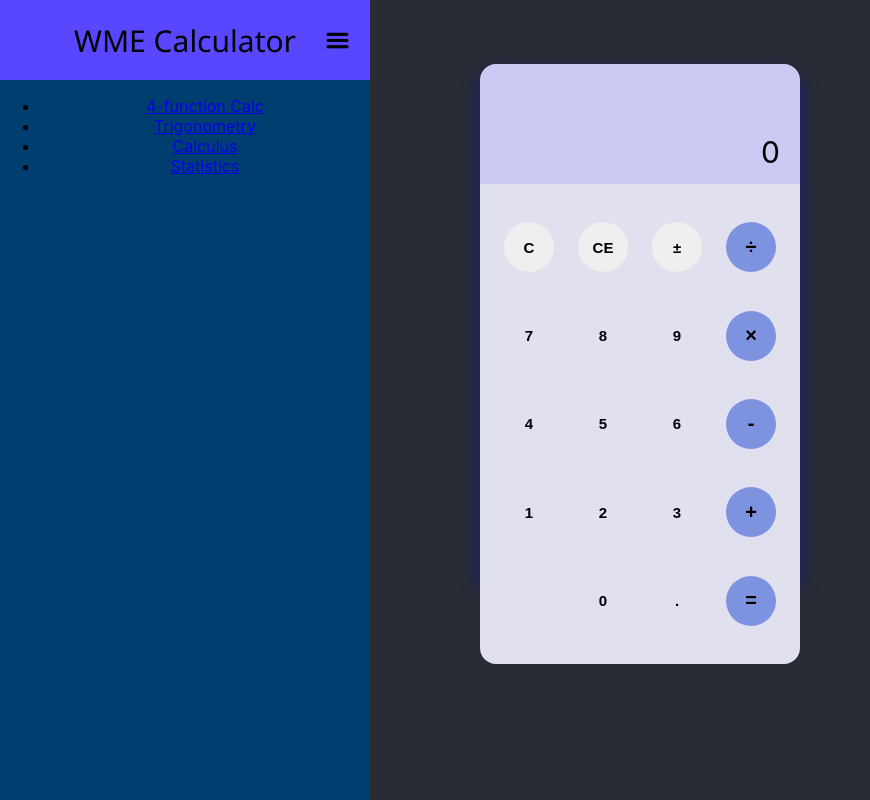
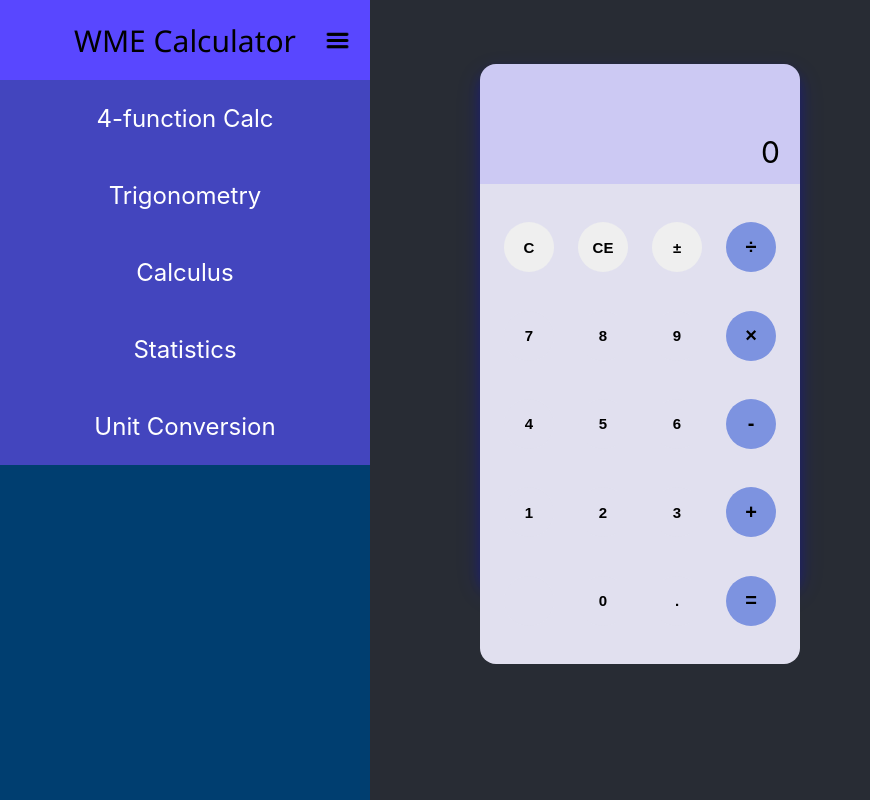
Before and after one commit to WaddyLeonvil/ReactCalculator, a React (Create React App) app: page / in a window 1280 px wide. Shown: the whole page, without its empty margins (0-870 px from the left). Built offline with nearby package versions, Linux system fonts and the light colour scheme.

Commit message:
Added side menu options
Added options on side menu to switch between different pages with different components

```diff
--- a/src/App.js
+++ b/src/App.js
@@ -2,6 +2,7 @@ import './App.css';
 import {BrowserRouter as Router, Routes, Route} from "react-router-dom";
 import {Calculator} from "./Components/Calculator";
 import {Sidebar} from "./Components/Sidebar";
+import {Trig} from "./Components/Trig";
 
 function App() {
   return (
@@ -9,7 +10,8 @@ function App() {
       <Router>
         <Sidebar />
         <Routes>
-          <Route path="/" exact element={<Calculator/>} />
+          <Route path="/" exact element={<Calculator />} />
+          <Route path="/trig" exact element={<Trig />} />
         </Routes>
       </Router>
     </div>
--- a/src/Components/Calculator.css
+++ b/src/Components/Calculator.css
@@ -46,8 +46,8 @@
 #keys {
     height: 60vh;
     display: grid;
-    grid-template-columns: auto auto auto auto;
-    grid-template-rows: auto auto auto auto auto;
+    grid-template-columns: repeat(4, auto);
+    grid-template-rows: repeat(5, auto);
     justify-content: space-evenly;
     justify-items: center;
     align-content: space-evenly;
--- a/src/Components/Sidebar.css
+++ b/src/Components/Sidebar.css
@@ -5,6 +5,7 @@
     left: 0px;
     position: fixed;
     transition: left 1s ease;
+    z-index: 999;
 }
 
 .sidebar.hidden {
@@ -22,6 +23,27 @@
     align-items: center;
     display: flex;
     font-size: 30px;
+}
+
+.nav-item {
+    width: 100%;
+    left: 0px;
+    padding: 24px 0px;
+    display: inline-block;
+    background-color: #4345be;
+    justify-content: center;
+    align-items: center;
+    transition: all 0.2s;
+}
+
+.nav-item:hover {
+    background-color: #272972;
+}
+
+.nav-links {
+    text-decoration: none;
+    color: white;
+    font-size: 24px;
 }
 
 img {
--- a/src/Components/Sidebar.js
+++ b/src/Components/Sidebar.js
@@ -17,28 +17,32 @@ export function Sidebar() {
                 <img src={menuBars} alt="" onClick={handleClick}/>
                 WME Calculator
             </div>
-            <ul className="nav-menu">
-                <li className="nav-item">
+
             <Link to='/' className='nav-links'>
+                <div className="nav-item">
                     4-function Calc
+                </div>
             </Link>
-                </li>
-                <li className="nav-item">
             <Link to='/trig' className='nav-links'>
+                <div className="nav-item">
                     Trigonometry
+                </div>
             </Link>
-                </li>
-                <li className="nav-item">
             <Link to='/calc' className='nav-links'>
+                <div className="nav-item">
                     Calculus
+                </div>
             </Link>
-                </li>
-                <li className="nav-item">
             <Link to='/stats' className='nav-links'>
+                <div className="nav-item">
                     Statistics
+                </div>
             </Link>
-                </li>
-            </ul>
+            <Link to='/convert' className='nav-links'>
+                <div className="nav-item">
+                    Unit Conversion
+                </div>
+            </Link>
         </div>
     )
 }
--- a/src/Components/Trig.js
+++ b/src/Components/Trig.js
@@ -0,0 +1,9 @@
+import React from 'react'
+
+export function Trig() {
+    return (
+        <div>
+            Together we are a powerful force as one mind body and soul. Let no evil enter, nor attempt to reduce us, because of the beliefs we hold.
+        </div>
+    )
+}
```
Lines whose indentation alone changed are shown as unchanged.
